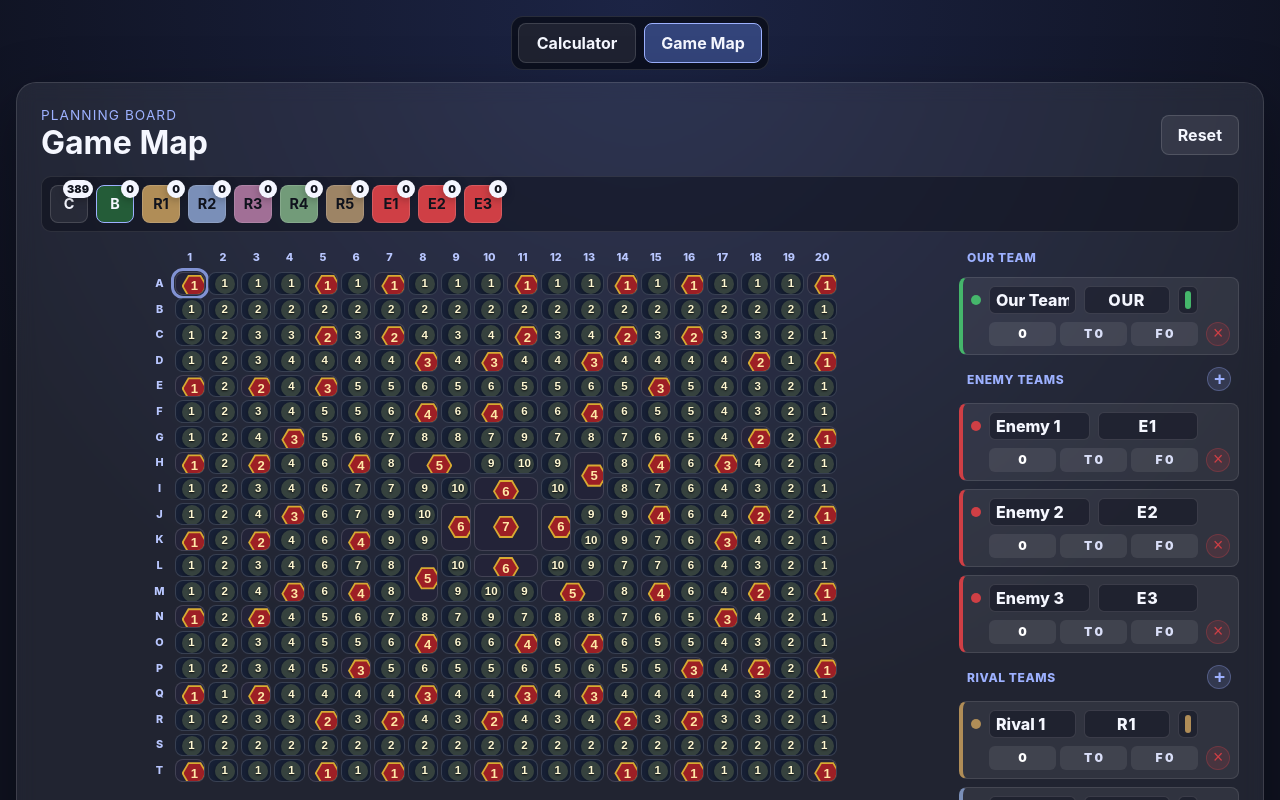
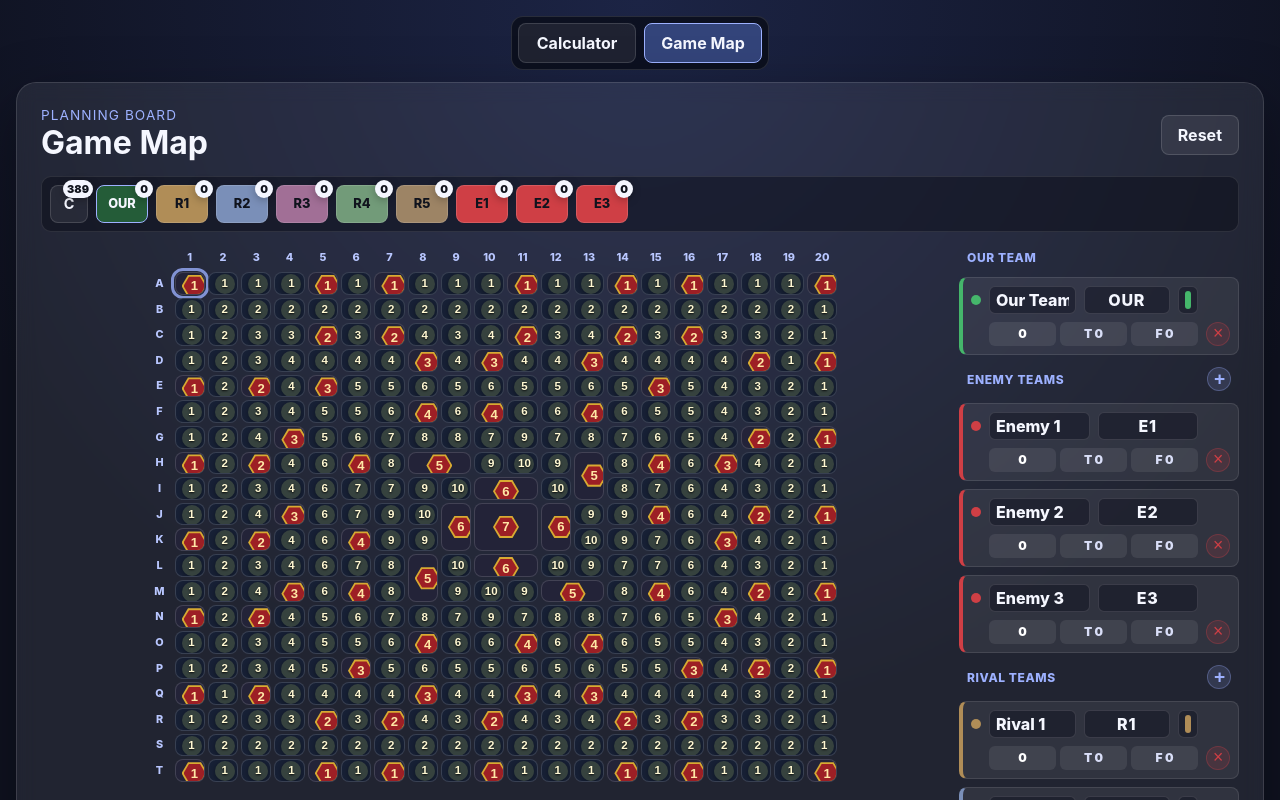
Before and after one commit to mgbargeron/x-clash-calculator, a React (Vite) app: page / in a window 1280 px wide. Both pictures are taken after a click on the button "Game Map". Shown: the top 800 px of the page. Built offline with nearby package versions, Linux system fonts and the light colour scheme.

Commit message:
Formatting

```diff
--- a/src/GameMapPage.tsx
+++ b/src/GameMapPage.tsx
@@ -61,9 +61,8 @@ type StoredEnemyTeam = {
 
 const MAP_STORAGE_KEY = "game-map-v1";
 
-const markerTools: Array<{ marker: Exclude<TileMarker, "rival">; label: string; icon: string }> = [
+const markerTools: Array<{ marker: "none"; label: string; icon: string }> = [
   { marker: "none", label: "Clear marker", icon: "C" },
-  { marker: "base", label: "Our base", icon: "B" },
 ];
 
 // Initialize with default colors but allow for dynamic addition
@@ -117,6 +116,10 @@ function generateRandomCode(): string {
     code += chars[Math.floor(Math.random() * chars.length)];
   }
   return code;
+}
+
+function formatTeamDisplayLabel(code: string, name: string): string {
+  return `[${code.substring(0, 3).toUpperCase()}]${name.substring(0, 16)}`;
 }
 
 type MapTilesById = Record<string, MapTile>;
@@ -885,22 +888,34 @@ export default function GameMapPage() {
               <span className="tool-count">{counts[tool.marker]}</span>
             </button>
           ))}
+          <button
+            className={`icon-tool-button base team-tool-button ${
+              selectedMarker === "base" ? "active" : ""
+            }`}
+            type="button"
+            title={formatTeamDisplayLabel(ourTeam.code, ourTeam.name)}
+            aria-label={formatTeamDisplayLabel(ourTeam.code, ourTeam.name)}
+            onClick={() => setSelectedMarker("base")}
+          >
+            <span className="team-code">{ourTeam.code}</span>
+            <span className="tool-count">{counts.base}</span>
+          </button>
           {rivalTeams.map((team) => (
             <button
               key={team.color}
-              className={`icon-tool-button rival ${
+              className={`icon-tool-button rival team-tool-button ${
                 selectedMarker === "rival" && selectedRivalColor === team.color ? "active" : ""
               }`}
               type="button"
-              title={team.name}
-              aria-label={team.name}
+              title={formatTeamDisplayLabel(team.code, team.name)}
+              aria-label={formatTeamDisplayLabel(team.code, team.name)}
               onClick={() => {
                 setSelectedMarker("rival");
                 setSelectedRivalColor(team.color);
               }}
               style={{ "--rival-color": team.color } as CSSProperties}
             >
-              <span>{team.code}</span>
+              <span className="team-code">{team.code}</span>
               <span className="tool-count">{rivalCounts[team.color] ?? 0}</span>
             </button>
           ))}
@@ -908,19 +923,19 @@ export default function GameMapPage() {
           {enemyTeams.map((team) => (
             <button
               key={team.id}
-              className={`icon-tool-button enemy-team ${
+              className={`icon-tool-button enemy-team team-tool-button ${
                 selectedMarker === "enemy" && selectedEnemyTeamId === team.id ? "active" : ""
               }`}
               type="button"
-              title={team.name}
-              aria-label={team.name}
+              title={formatTeamDisplayLabel(team.code, team.name)}
+              aria-label={formatTeamDisplayLabel(team.code, team.name)}
               onClick={() => {
                 setSelectedMarker("enemy");
                 setSelectedEnemyTeamId(team.id);
               }}
               style={{ "--enemy-color": ENEMY_COLOR } as CSSProperties}
             >
-              <span>{team.code}</span>
+              <span className="team-code">{team.code}</span>
               <span className="tool-count">{enemyCounts[team.id] ?? 0}</span>
             </button>
           ))}
@@ -957,6 +972,7 @@ export default function GameMapPage() {
               <input
                 aria-label={`${ourTeam.name} name`}
                 value={ourTeam.name}
+                maxLength={16}
                 onChange={(event) => updateOurTeamName(event.target.value)}
               />
               <input
--- a/src/styles.css
+++ b/src/styles.css
@@ -503,6 +503,22 @@ h1 {
     line-height: 1;
 }
 
+.icon-tool-button.team-tool-button {
+    width: 52px;
+    min-width: 52px;
+    padding: 0 8px;
+}
+
+.team-code {
+    display: block;
+    min-width: 3ch;
+    text-align: center;
+    font-size: 0.8rem;
+    font-weight: 800;
+    line-height: 1;
+    white-space: nowrap;
+}
+
 .tool-count {
     position: absolute;
     right: -6px;
```
